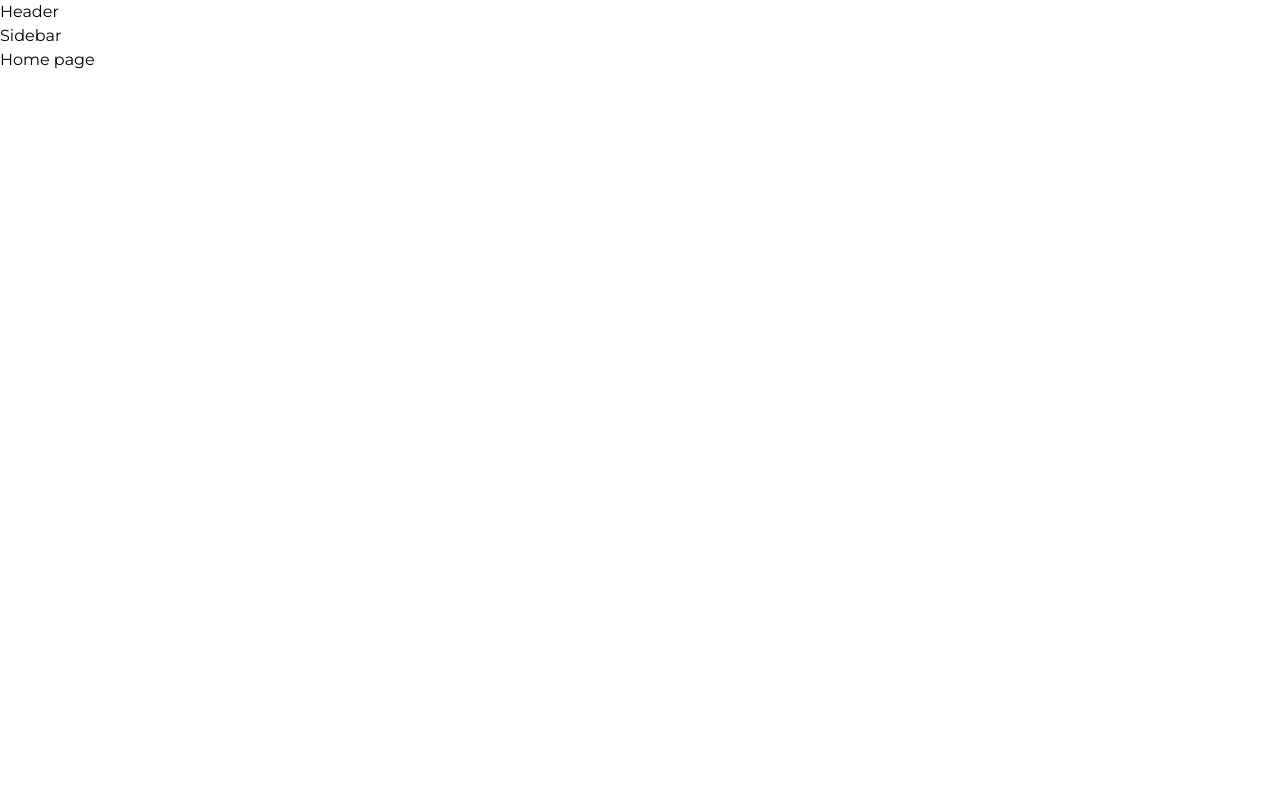
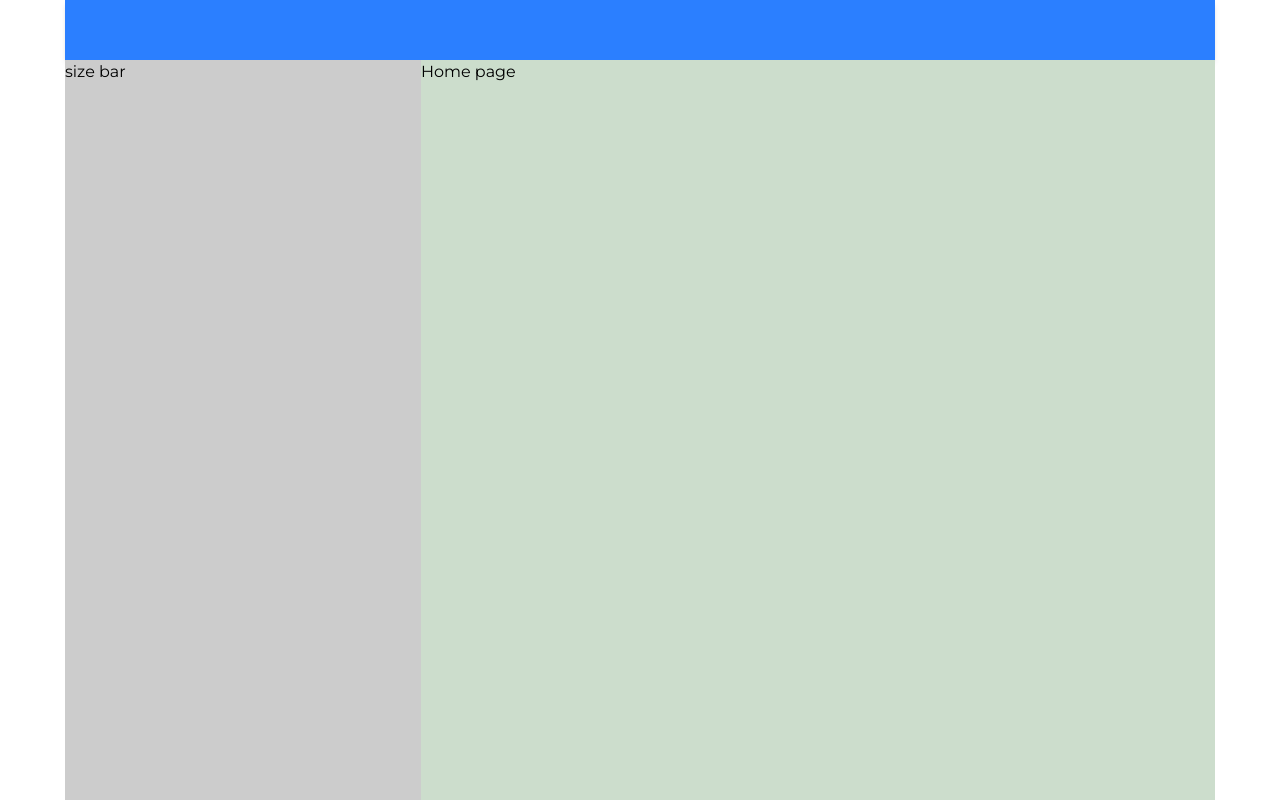
Before and after one commit to thehieu03/typescripDemo, a React (Vite) app: page / in a window 1280 px wide. Shown: the top 800 px of the page. Built offline with nearby package versions, Linux system fonts and the light colour scheme.

Commit message:
dựng khung layout mặc định

```diff
--- a/src/GlobalStyle/GlobalStyles.css
+++ b/src/GlobalStyle/GlobalStyles.css
@@ -4,6 +4,11 @@
     margin: 0;
     padding: 0;
     box-sizing: border-box;
+}
+
+:root {
+    --default-layout-header-height: 60px;
+    --default-layout-width: 1150px;
 }
 
 html {
--- a/src/Layout/DefaultLayout/DefaultLayout.tsx
+++ b/src/Layout/DefaultLayout/DefaultLayout.tsx
@@ -7,11 +7,12 @@ type DefaultLayoutProps = {
 }
 const DefaultLayout: FC<DefaultLayoutProps> = ({children}) => {
     return (
-        <div>
+        <div className="wrapper flex flex-col w-full
+        items-center">
             <Header/>
-            <div className="container">
+            <div className="w-[var(--default-layout-width)] bg-[#333] flex ">
                 <Sidebar/>
-                <div className='content'>
+                <div className='flex-1 bg-[#cdc] min-h[1000px]'>
                     {children}
                 </div>
             </div>
--- a/src/Layout/DefaultLayout/Header/Header.tsx
+++ b/src/Layout/DefaultLayout/Header/Header.tsx
@@ -1,4 +1,8 @@
 const Header = () => {
-  return <h2 className="">Header</h2>;
+    return <header className="h-[var(--default-layout-header-height)] shadow-md flex justify-center">
+
+        <div className="h-full w-[var(--default-layout-width)] bg-blue-500">
+        </div>
+    </header>;
 };
 export default Header;
--- a/src/Layout/DefaultLayout/Sidebar/Sidebar.tsx
+++ b/src/Layout/DefaultLayout/Sidebar/Sidebar.tsx
@@ -1,8 +1,8 @@
 const Sidebar = () => {
     return (
-        <h2>
-            Sidebar
-        </h2>
+        <aside className="w-[356px] min-h-[1000px] bg-[#ccc]">
+            <h2>size bar</h2>
+        </aside>
     );
 };
 
```
